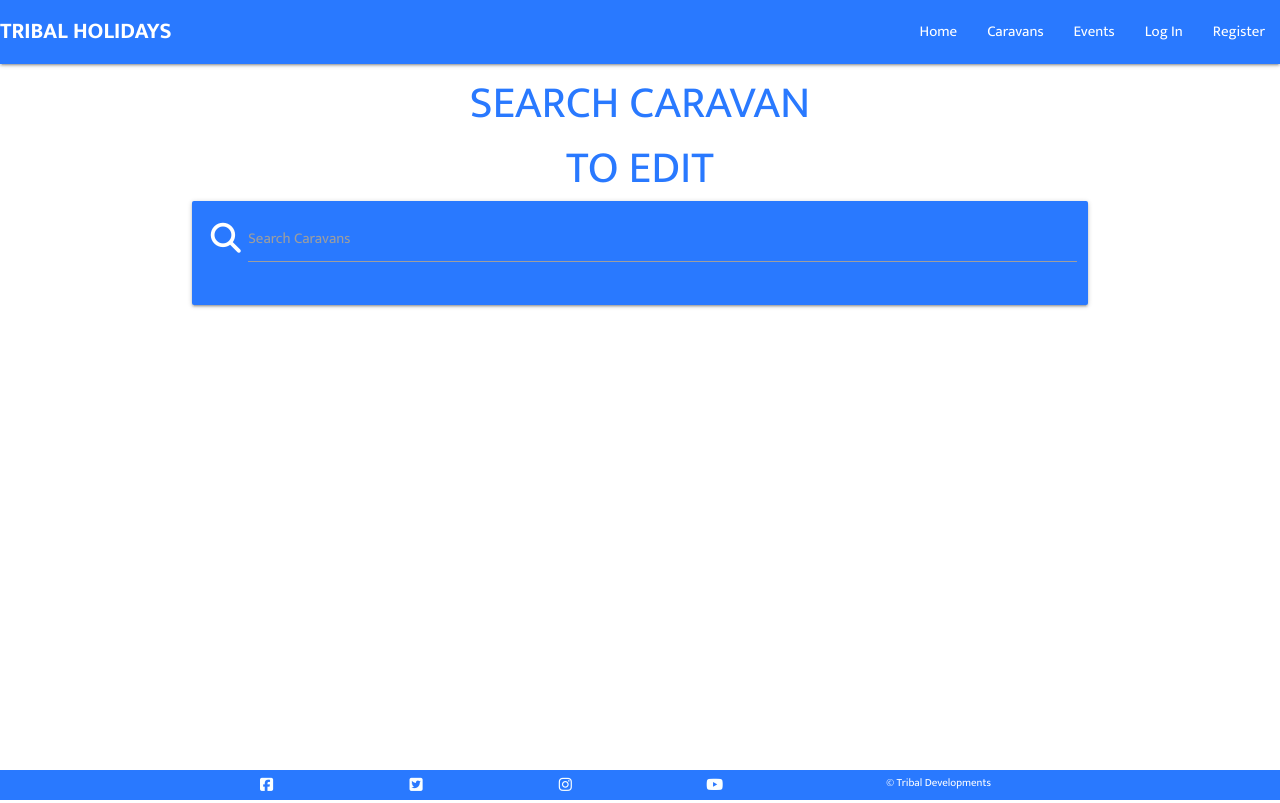
After one commit to ABaron21/Tribal_Holidays, a Flask app: page /edit-caravan-search in a window 1280 px wide. The commit adds this page. Run offline with Flask 2, Linux system fonts and the light colour scheme; data that the repository does not hold is empty; some libraries are stand-ins or nearby versions.

Commit message:
Add functionality for admin users to edit a caravan's details

```diff
--- a/holidaymanager/routes.py
+++ b/holidaymanager/routes.py
@@ -113,9 +113,29 @@ def add_caravan():
     return render_template("add-caravan.html")
 
 
-@app.route("/edit-caravan")
-def edit_caravan():
-    return render_template("edit-caravan.html")
+@app.route("/edit-caravan-search")
+def edit_caravan_search():
+    caravans = list(Caravans.query.order_by(Caravans.id).all())
+    return render_template("edit-caravan-search.html", caravans=caravans)
+
+
+@app.route("/edit-caravan/<int:caravan_id>", methods=["GET", "POST"])
+def edit_caravan(caravan_id):
+    caravan = Caravans.query.get_or_404(caravan_id)
+
+    if request.method == "POST":
+        caravan.name = request.form.get("caravan_name")
+        caravan.img_url = request.form.get("img_url")
+        caravan.bedrooms = request.form.get("num_bedrooms")
+        caravan.additional_feature = request.form.get("additional_features")
+        caravan.available = True if request.form.get(
+            "caravan_available") else False
+
+        db.session.commit()
+        flash("Caravan Edited Successfully")
+        return redirect(url_for('edit_caravan_search'))
+
+    return render_template("edit-caravan.html", caravan=caravan)
 
 
 @app.route("/add-event", methods=["GET", "POST"])
@@ -134,6 +154,11 @@ def add_event():
     return render_template("add-event.html")
 
 
+@app.route("/edit-event-search")
+def edit_event_search():
+    return render_template("edit-event-search.html")
+
+
 @app.route("/edit-event")
 def edit_event():
     return render_template("edit-event.html")
--- a/holidaymanager/static/css/style.css
+++ b/holidaymanager/static/css/style.css
@@ -97,6 +97,8 @@ main {
 /*Register Page*/
 .register-title, .password-title,
 .change-details-title, .page-title{
+    margin-top: 15px;
+    margin-bottom: 5px;
     color: #2979ff;
     font-size: 3em;
 }
@@ -233,3 +235,6 @@ main {
     font-size: 1.5rem;
     margin-bottom: 15px;
 }
+.search-panel .btn{
+    margin-bottom: 10px;
+}
--- a/holidaymanager/templates/admin-dashboard.html
+++ b/holidaymanager/templates/admin-dashboard.html
@@ -27,7 +27,7 @@
             <h5 class="center caravan-options">Caravan Options</h5>
         </div>
         <div class="col s4 center"><a href="{{ url_for('add_caravan')}}" class="btn btn-small blue accent-3">Add</a></div>
-        <div class="col s4 center"><a href="{{ url_for('edit_caravan')}}" class="btn btn-small blue accent-3">Edit</a></div>
+        <div class="col s4 center"><a href="{{ url_for('edit_caravan_search')}}" class="btn btn-small blue accent-3">Edit</a></div>
         <div class="col s4 center"><a class="btn btn-small red accent-3">Delete</a></div>
     </div>
 
@@ -56,7 +56,7 @@
             <h5 class="center event-options">Event Options</h5>
         </div>
         <div class="col s4 center"><a href="{{ url_for('add_event')}}" class="btn btn-small blue accent-3">Add</a></div>
-        <div class="col s4 center"><a href="{{ url_for('edit_event')}}" class="btn btn-small blue accent-3">Edit</a></div>
+        <div class="col s4 center"><a href="{{ url_for('edit_event_search')}}" class="btn btn-small blue accent-3">Edit</a></div>
         <div class="col s4 center"><a class="btn btn-small red accent-3">Delete</a></div>
     </div>
 
--- /dev/null
+++ b/holidaymanager/templates/edit-caravan-search.html
@@ -0,0 +1,40 @@
+{% extends 'base.html' %}
+{% block content %}
+<div class="container">
+    <h1 class="page-title uppercase center">Search Caravan</h1>
+    <h1 class="page-title uppercase center">To Edit</h1>
+    <div class="row card-panel search-panel blue accent-3">
+        <form class="col s12" method="POST" action="{{ url_for('edit_caravan_search')}}">
+            <div class="row valign-wrapper center-align">
+                <div class="input-field search-input col s12">
+                    <i class="fa-solid fa-magnifying-glass white-text prefix"></i>
+                    <input type="text" name="search" id="search">
+                    <label for="search">Search Caravans</label>
+                </div>
+            </div>
+        </form>
+    </div>
+    {% for caravan in caravans%}
+    <div class="card search-card">
+        <div class="card-content">
+            <div class="row">
+                <div class="col s4 caravan-img">
+                    <img src="{{ caravan.img_url }}"
+                        alt="caravan-img">
+                </div>
+                <div class="col s8 search-info">
+                    <p>{{ caravan.name }}</p>
+                    <p>Bedrooms: {{ caravan.bedrooms}}</p>
+                    <p>Features: {{ caravan.additional_feature}}</p>
+                    {% if caravan.available == True %}
+                        <p>Available: Yes</p>
+                    {% else %}
+                        <p>Available: No</p>
+                    {% endif %}
+                </div>
+            </div>
+        </div>
+        <a href="{{ url_for('edit_caravan', caravan_id=caravan.id)}}" class="btn btn-small blue accent-3 center">Edit</a>
+    </div>
+    {% endfor %}
+{% endblock %}
```
Also changed, not shown: holidaymanager/templates/edit-caravan.html (+13 -7 lines), holidaymanager/templates/edit-event-search.html (added, +17 -0 lines).
